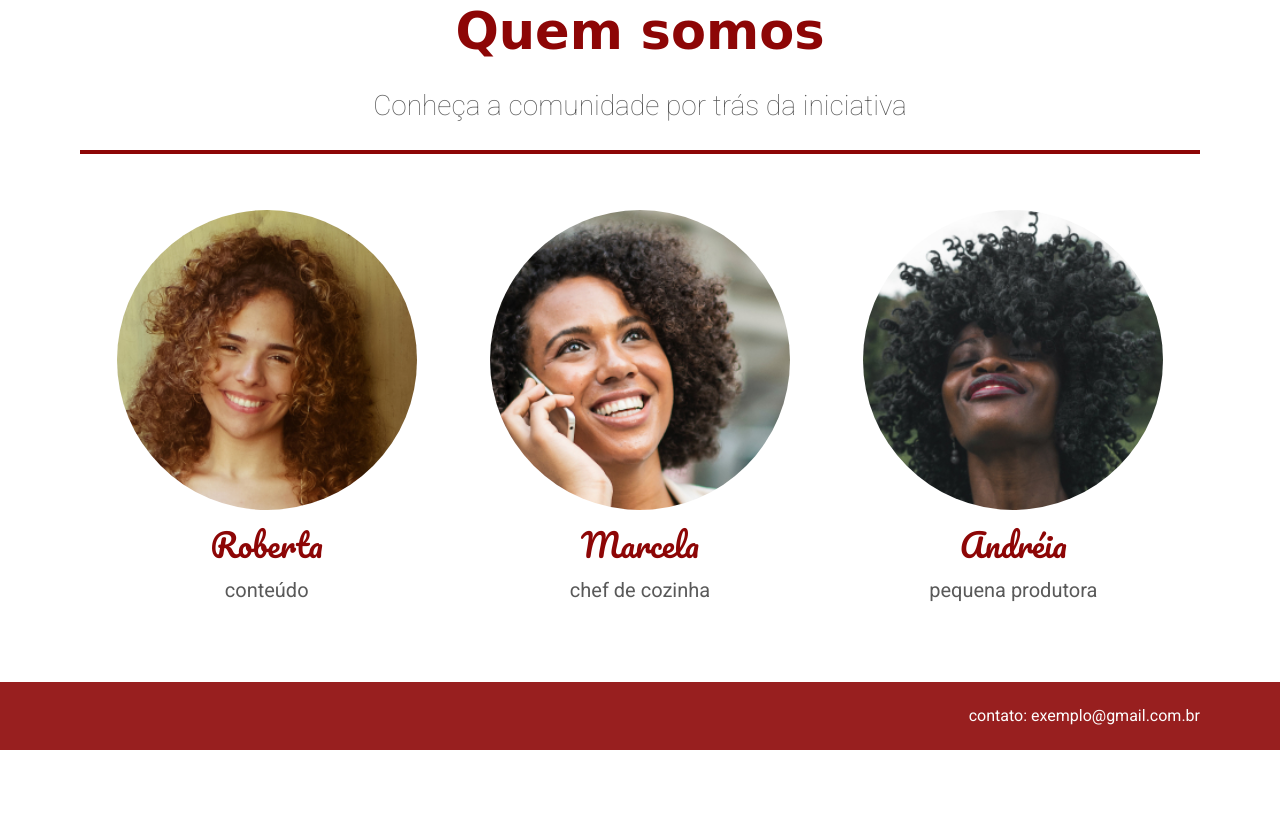
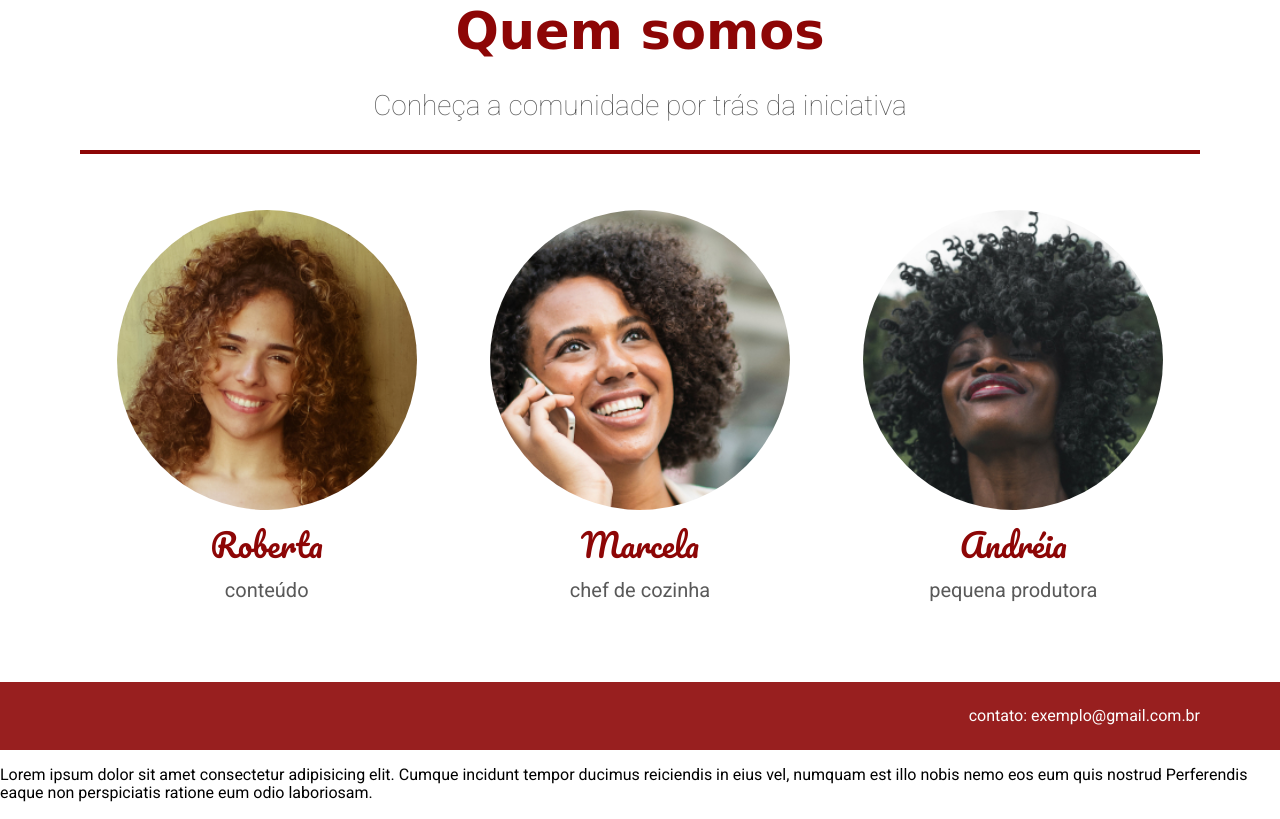
Before and after one commit to BentoSilv/arquitetura-css-assets, a plain HTML site: page arquitetura-css-assets/index.html in a window 1280 px wide. Shown: the part 2286-3105 px from the top of the page. Before the commit the page ends 3036 px from the top, so only its background shows below. Drawn offline with Linux system fonts and the light colour scheme.

Commit message:
home-css

```diff
--- a/arquitetura-css-assets/index.html
+++ b/arquitetura-css-assets/index.html
@@ -183,7 +183,12 @@
 
 
 
+<p>
+    Lorem ipsum dolor sit amet consectetur adipisicing elit. Cumque incidunt tempor
+    ducimus reiciendis in eius vel, numquam est illo nobis nemo eos eum quis nostrud
+    Perferendis eaque non perspiciatis ratione eum odio laboriosam.
 
+</p>
     <script src="assets/js/script.js"></script>
 </body>
 
```
